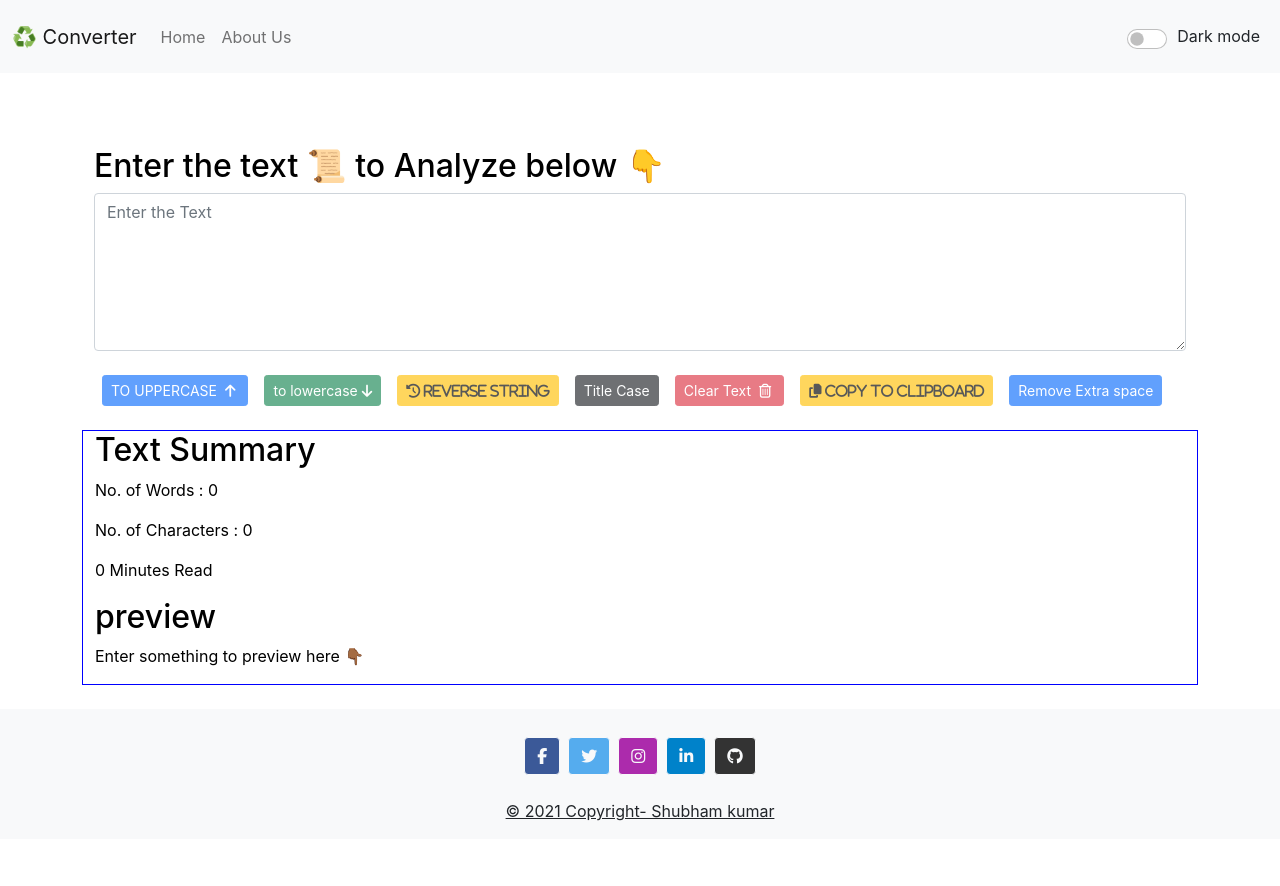
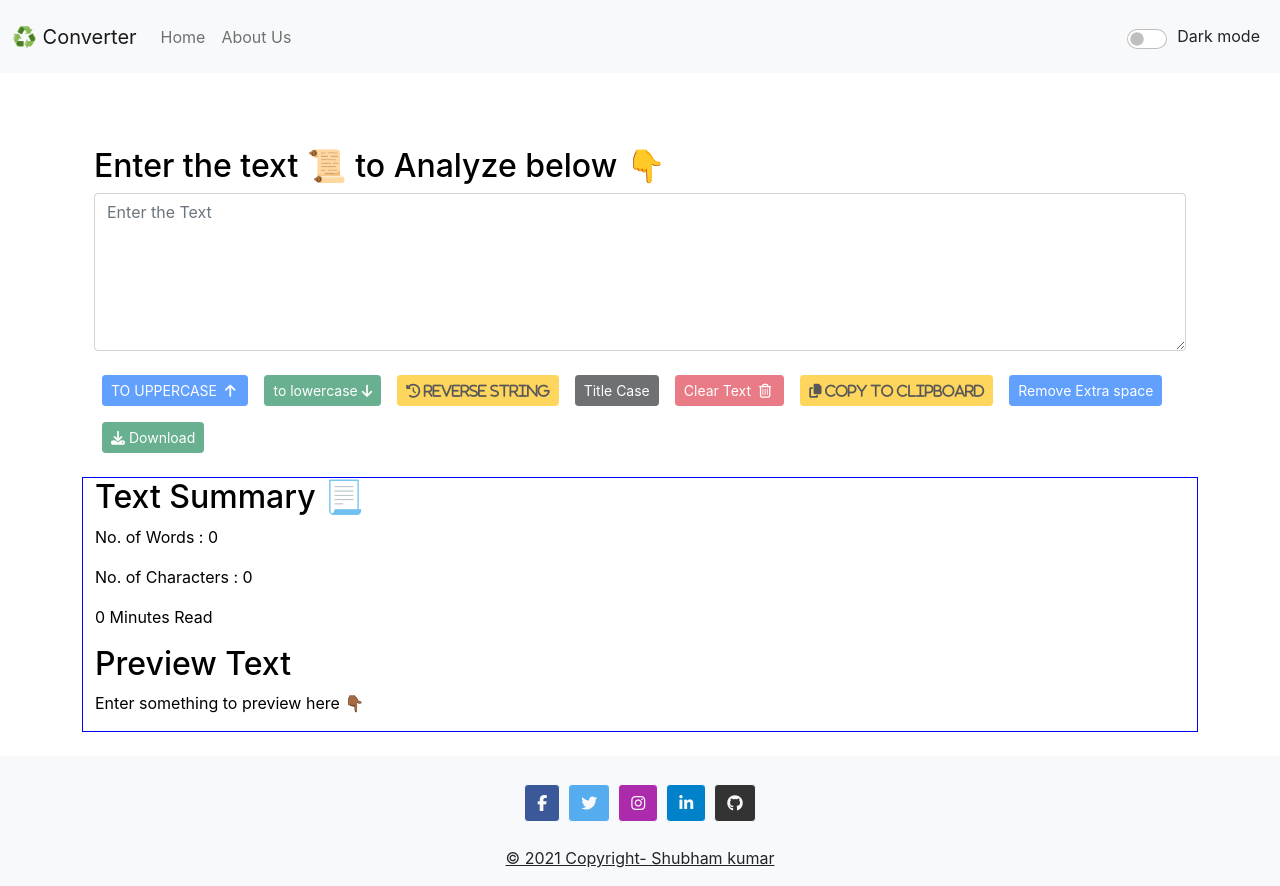
Before and after one commit to shubhamkumar5051/Convert-Case, a React (Create React App) app: page / in a window 1280 px wide. Before the commit the page ends 839 px from the top, so only its background shows below. Built offline with nearby package versions, Linux system fonts and the light colour scheme.

Commit message:
Added the feature to download text in [ .txt format ]

```diff
--- a/src/App.js
+++ b/src/App.js
@@ -25,12 +25,12 @@ function App() {
     if (usermode === "light") {
       setMode("dark");
       document.body.style.backgroundColor = "#0d0e1a";
-      showAlert("Dark mode has been enabled", "success");
+      showAlert("Dark mode Enabled", "success");
       document.title = "Convert-Case Dark-mode";
     } else {
       setMode("light");
       document.body.style.backgroundColor = "white";
-      showAlert("Light mode has been enabled", "success");
+      showAlert("Light mode Enabled", "success");
       document.title = "Convert-Case Light-mode";
     }
   };
--- a/src/components/TextForm.js
+++ b/src/components/TextForm.js
@@ -61,17 +61,33 @@ export default function TextForm(props) {
     setText(finalSentence);
     props.showAlert("Captialize", "success");
   };
-  //revrse string logic
+  //reverse string logic
   function toReverse() {
     const mySentence = text;
     const finalSentence = mySentence.split("").reverse().join("");
     setText(finalSentence);
   }
+  // download feature
+  function download(filename = "string-converter.txt") {
+    const mySentence = text;
+    var element = document.createElement("a");
+    element.setAttribute(
+      "href",
+      "data:text/plain;charset=utf-8," + encodeURIComponent(mySentence)
+    );
+    element.setAttribute("download", "string-converter");
 
-  // const myStyle = {
-  //   border: "2px solid blue",
-  //   width: "98%",
-  // };
+    element.style.display = "none";
+    document.body.appendChild(element);
+
+    element.click();
+    document.body.removeChild(element);
+    props.showAlert("Downloading...", "success");
+  }
+
+  // Start file download.
+  // download("string-converter.txt",text);
+
   return (
     <>
       <div
@@ -156,6 +172,14 @@ export default function TextForm(props) {
         >
           Remove Extra space
         </button>
+        <button
+          disabled={text.length === 0}
+          type="button"
+          className="btn btn-success btn-sm mx-2 my-2"
+          onClick={download}
+        >
+          <i class="fas fa-download"></i> Download
+        </button>
       </div>
       <div
         className="container my-3"
@@ -164,7 +188,7 @@ export default function TextForm(props) {
           border: props.mode === "light" ? "1px solid blue" : "1px solid white",
         }}
       >
-        <h2>Text Summary</h2>
+        <h2>Text Summary 📃</h2>
         <p>
           No. of Words :{" "}
           {
@@ -182,7 +206,7 @@ export default function TextForm(props) {
             }).length}{" "}
           Minutes Read
         </p>
-        <h2>preview</h2>
+        <h2>Preview Text</h2>
         <p>{text.length > 0 ? text : "Enter something to preview here 👇🏾"}</p>
       </div>
     </>
```
